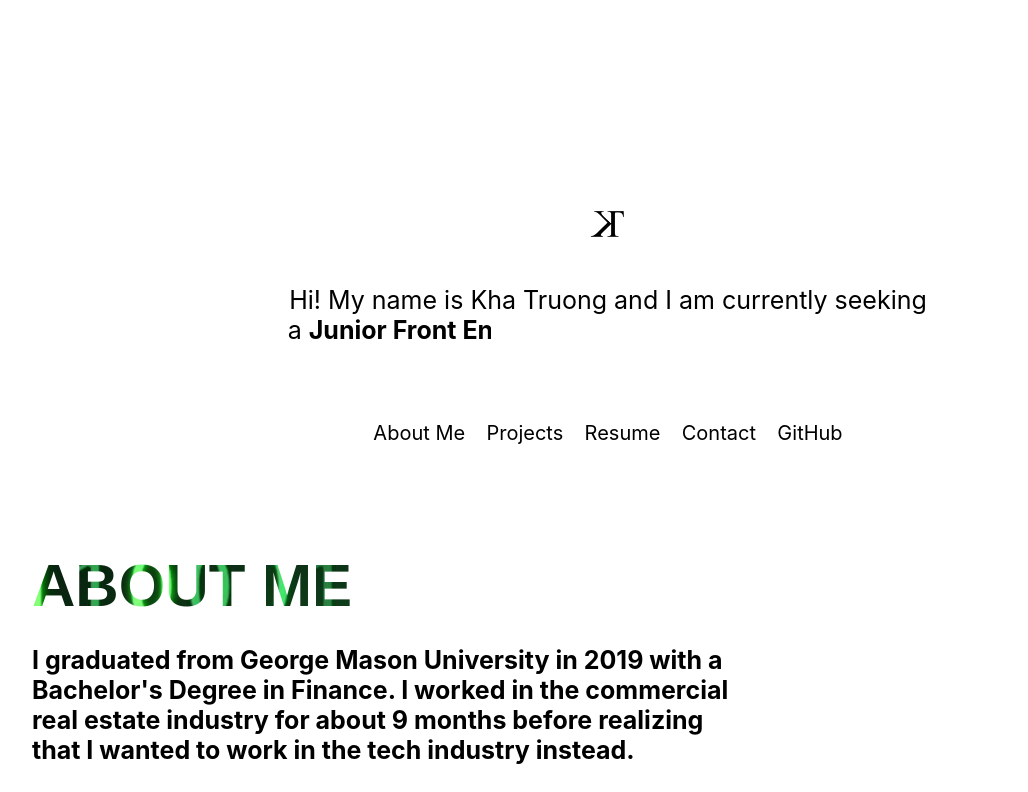
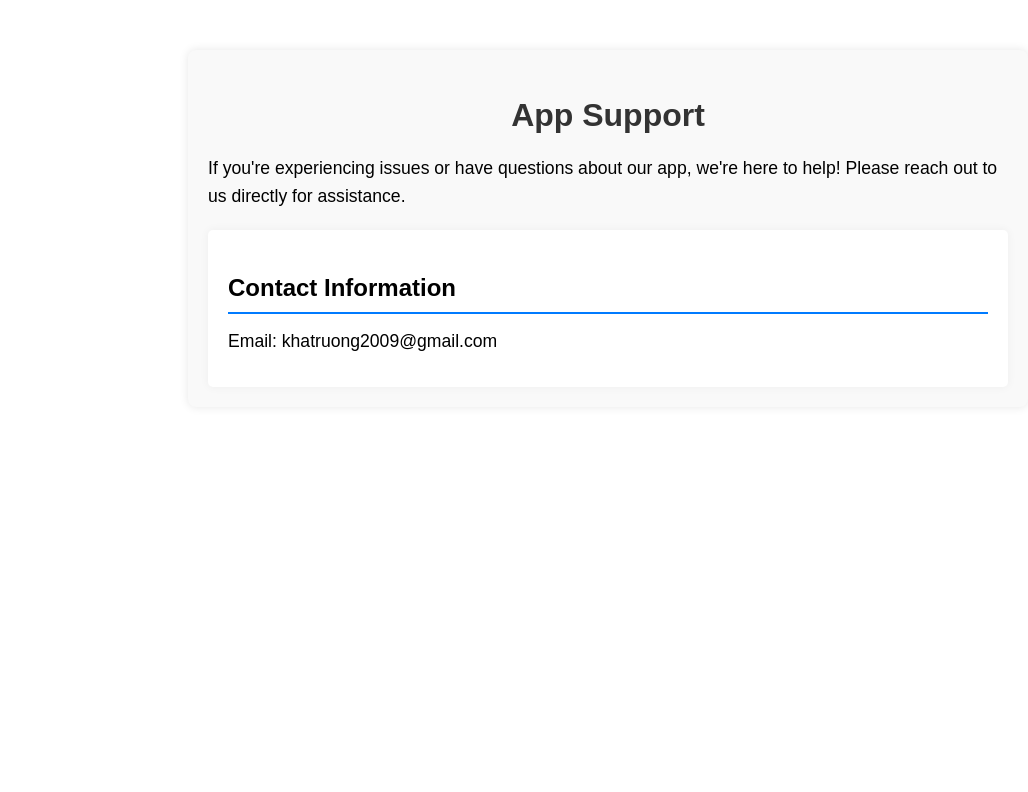
Before and after one commit to khatruong2009/ReactKhaTruong, a React (Create React App) app in the folder khatruong/: page /support in a window 1280 px wide. Shown: the top 792 px of the page, without its empty margins (32-1060 px from the left). Built offline with nearby package versions, Linux system fonts and the light colour scheme; the HTML template or start-up script is replaced by a standard one.

Commit message:
added support page

```diff
--- a/khatruong/package.json
+++ b/khatruong/package.json
@@ -9,7 +9,8 @@
     "@testing-library/user-event": "^7.1.2",
     "react": "^16.13.1",
     "react-dom": "^16.13.1",
-    "react-scripts": "^3.4.4"
+    "react-router-dom": "^6.15.0",
+    "react-scripts": "^2.1.3"
   },
   "scripts": {
     "start": "react-scripts start",
--- a/khatruong/public/style.css
+++ b/khatruong/public/style.css
@@ -486,3 +486,57 @@ html {
     margin-top: 1%;
   }
 }
+
+/* SUPPORT PAGE */
+
+.support {
+  font-family: Arial, sans-serif;
+  max-width: 800px;
+  margin: 50px auto;
+  padding: 20px;
+  background-color: #f9f9f9;
+  border-radius: 8px;
+  box-shadow: 0 0 10px rgba(0, 0, 0, 0.1);
+}
+
+.support-header {
+  text-align: center;
+  font-size: 2rem;
+  color: #333;
+  margin-bottom: 20px;
+}
+
+.support-description {
+  font-size: 1.1rem;
+  line-height: 1.6;
+  margin-bottom: 20px;
+}
+
+.contact-info {
+  background-color: #fff;
+  padding: 20px;
+  border-radius: 5px;
+  box-shadow: 0 0 10px rgba(0, 0, 0, 0.05);
+}
+
+.contact-info h3 {
+  font-size: 1.5rem;
+  margin-bottom: 15px;
+  border-bottom: 2px solid #007BFF;
+  padding-bottom: 10px;
+}
+
+.contact-info p {
+  font-size: 1.1rem;
+  margin-bottom: 15px;
+}
+
+/* If you have links, for example, in your contact info */
+.contact-info a {
+  color: #007BFF;
+  text-decoration: none;
+}
+
+.contact-info a:hover {
+  text-decoration: underline;
+}
--- a/khatruong/src/App.js
+++ b/khatruong/src/App.js
@@ -5,10 +5,30 @@ import Skills from "./Components/Skills";
 import Projects from "./Components/Projects";
 import Contact from "./Components/Contact";
 import Footer from "./Components/Footer";
+import {Route, Routes, BrowserRouter} from "react-router-dom";
+import Support from "./Components/Support";
 
 function App() {
   return (
+    <BrowserRouter>
       <div className="App">
+        <Routes>
+          <Route path="/" element={<Home/>} />
+          <Route path="/support" element={<Support/>} />
+        </Routes>
+        {/* <Header />
+        <AboutMe />
+        <Skills />
+        <Projects />
+        <Contact />
+        <Footer /> */}
+      </div>
+    </BrowserRouter>
+  );
+}
+
+const Home = () => (
+  <div>
     <Header />
     <AboutMe />
     <Skills />
@@ -17,6 +37,5 @@ function App() {
     <Footer />
   </div>
 );
-}
 
 export default App;
--- /dev/null
+++ b/khatruong/src/Components/Support.jsx
@@ -0,0 +1,21 @@
+import React from "react"
+
+function Support() {
+  return (
+    <div className="support" id="support">
+      <h2 className="support-header">App Support</h2>
+
+      <p className="support-description">
+        If you're experiencing issues or have questions about our app, we're here to help!
+        Please reach out to us directly for assistance.
+      </p>
+
+      <div className="contact-info">
+        <h3>Contact Information</h3>
+        <p>Email: khatruong2009@gmail.com</p>
+      </div>
+    </div>
+  )
+}
+
+export default Support;
```
Also changed, not shown: 2 other files (tests, documents, lock files or other folders). Lines whose indentation alone changed are shown as unchanged.
